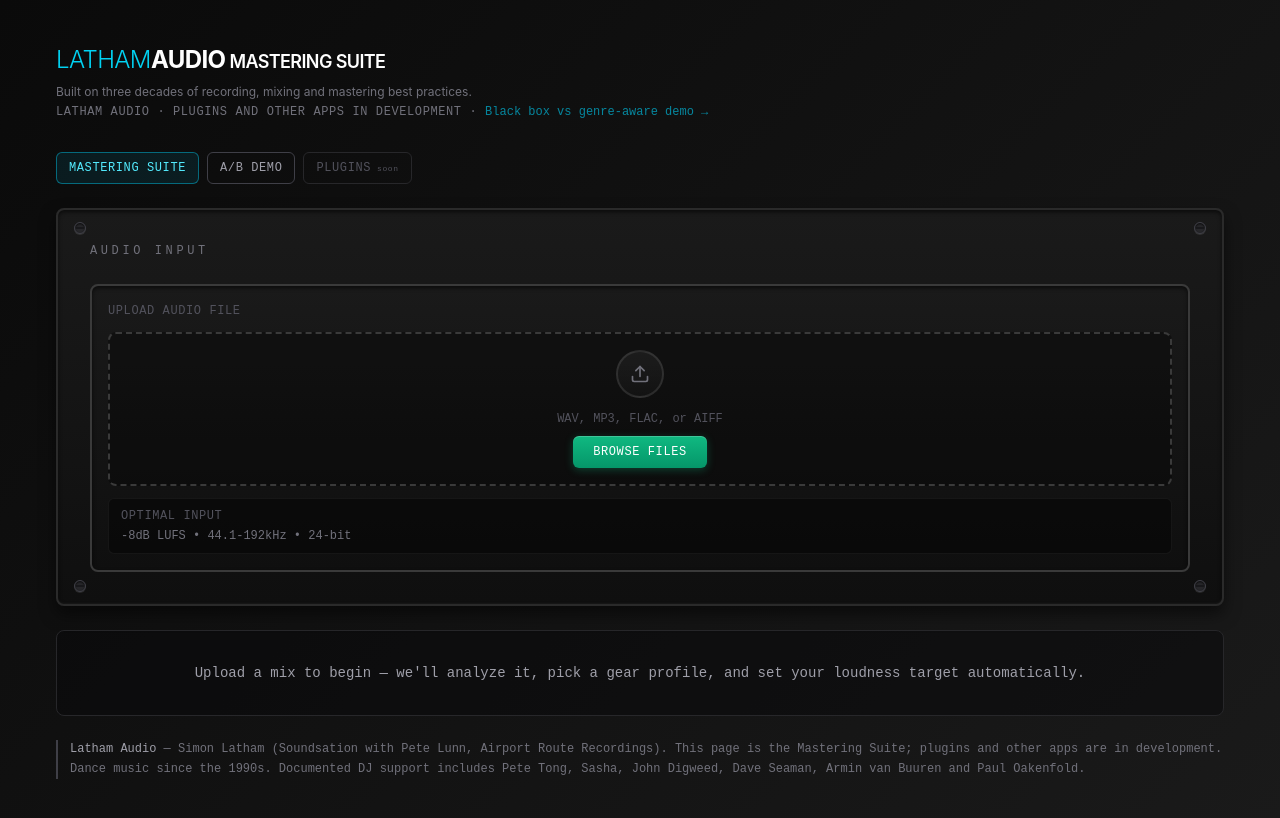
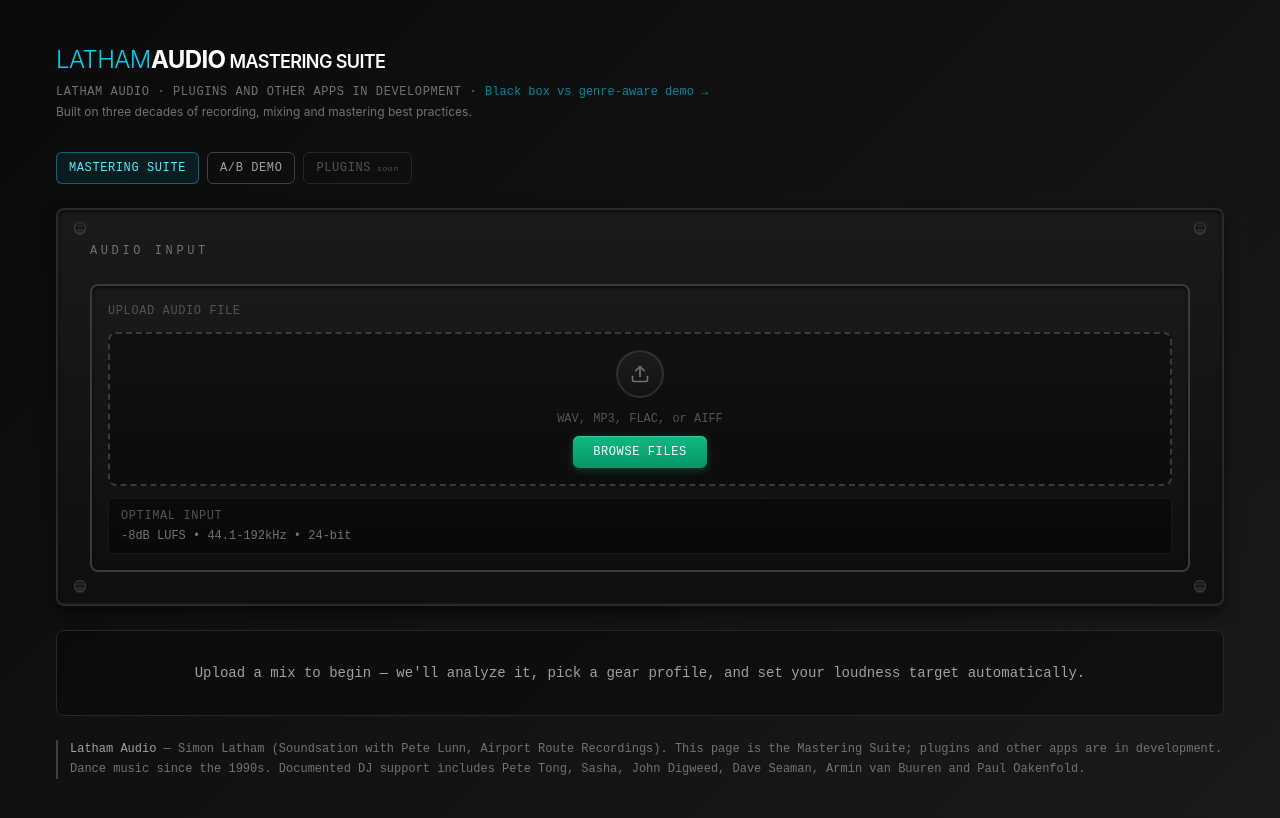
Before and after one commit to simonlatham155-tech/mastering, a React (Vite) app: page / in a window 1280 px wide. Shown: the top 818 px of the page. Built offline with nearby package versions, Linux system fonts and the light colour scheme.

Commit message:
Move decades tagline to last line of header
Co-authored-by: simonlatham155-tech <simonlatham155-tech@users.noreply.github.com>

```diff
--- a/src/app/App.tsx
+++ b/src/app/App.tsx
@@ -1211,9 +1211,6 @@ export default function App() {
                   <span className="text-white font-bold">AUDIO</span>
                   <span className="text-white text-lg"> MASTERING SUITE</span>
                 </h1>
-                <p className="text-xs text-zinc-500 mb-1">
-                  Built on three decades of recording, mixing and mastering best practices.
-                </p>
                 <p className="text-xs font-mono text-zinc-500 uppercase tracking-wider">
                   Latham Audio · Plugins and other apps in development
                   {' · '}
@@ -1223,6 +1220,9 @@ export default function App() {
                   >
                     Black box vs genre-aware demo →
                   </a>
+                </p>
+                <p className="text-xs text-zinc-500 mt-1">
+                  Built on three decades of recording, mixing and mastering best practices.
                 </p>
               </div>
             </header>
```
